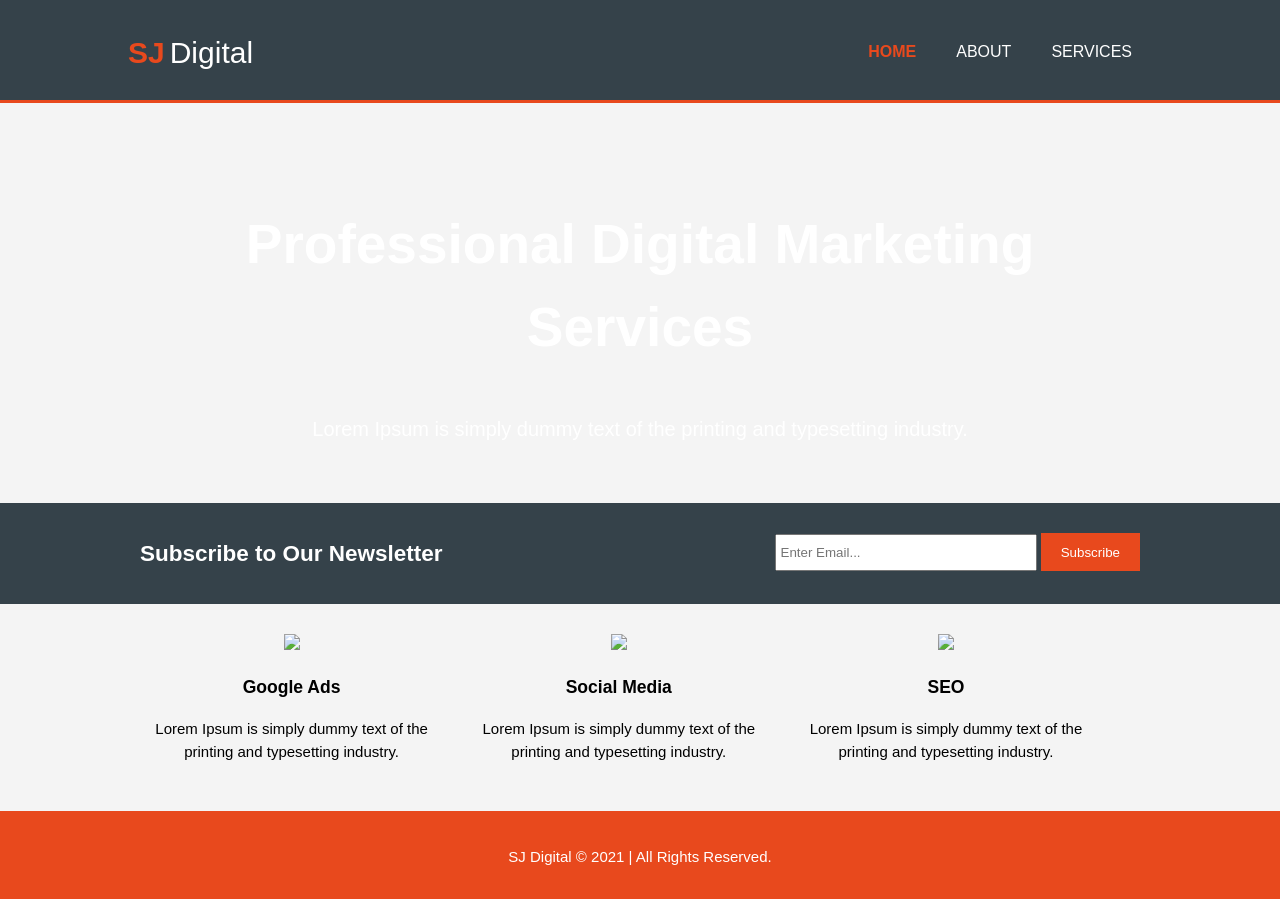
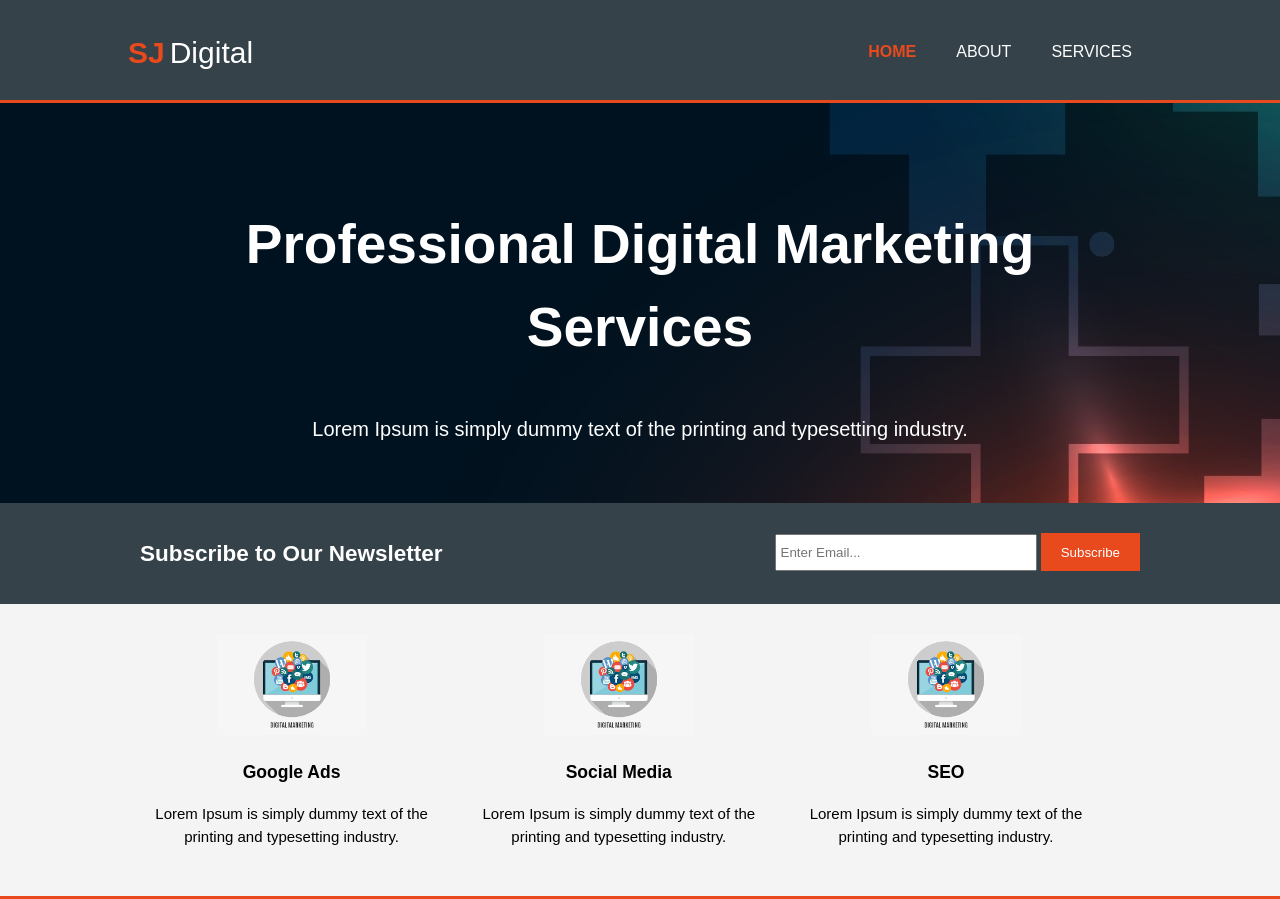
Before and after one commit to SaijoJ/my-site-1, a plain HTML site: page index.html in a window 1280 px wide. Shown: the top 899 px of the page. Drawn offline with Linux system fonts and the light colour scheme.

Commit message:
css commit

```diff
--- a/index.html
+++ b/index.html
@@ -42,18 +42,18 @@
         <section id="boxes">
             <div class="container">
                 <div class="box">
-                    <img src="../Full-fledged-website/img/digital marketing.png">
+                    <img src="../my-site-1/img/digital marketing.png">
                     <h3>Google Ads</h3>
                     <p>Lorem Ipsum is simply dummy text of the printing and typesetting industry.</p>
                 </div>
                 <div class="box">
-                    <img src="../Full-fledged-website/img/digital marketing.png">
+                    <img src="../my-site-1/img/digital marketing.png">
                     <h3>Social Media</h3>
                     <p>Lorem Ipsum is simply dummy text of the printing and typesetting industry.</p>
                     <img src="">
                 </div>
                 <div class="box">
-                    <img src="../Full-fledged-website/img/digital marketing.png">
+                    <img src="../my-site-1/img/digital marketing.png">
                     <h3>SEO</h3>
                     <p>Lorem Ipsum is simply dummy text of the printing and typesetting industry.</p>
                     <img src="">
--- a/style.css
+++ b/style.css
@@ -81,7 +81,7 @@ header a:hover{
 /* showcase*/
 #showcase{
     min-height: 400px;
-    background:url(../Full-fledged-website/img/showcase.jpg) no-repeat center center;
+    background:url(../my-site-1/img/showcase.jpg) no-repeat center center;
     text-align:center;
     color:#fff;
 }
```
